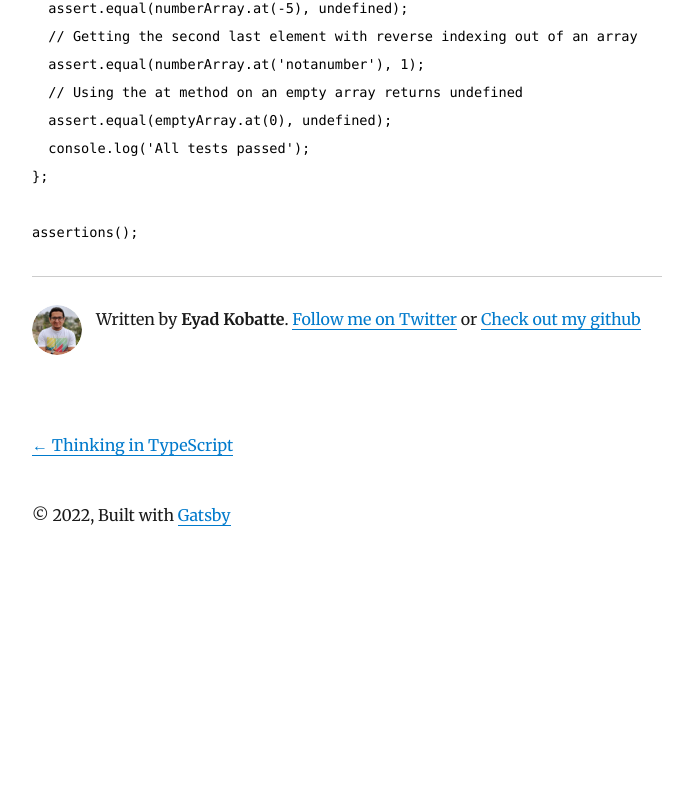
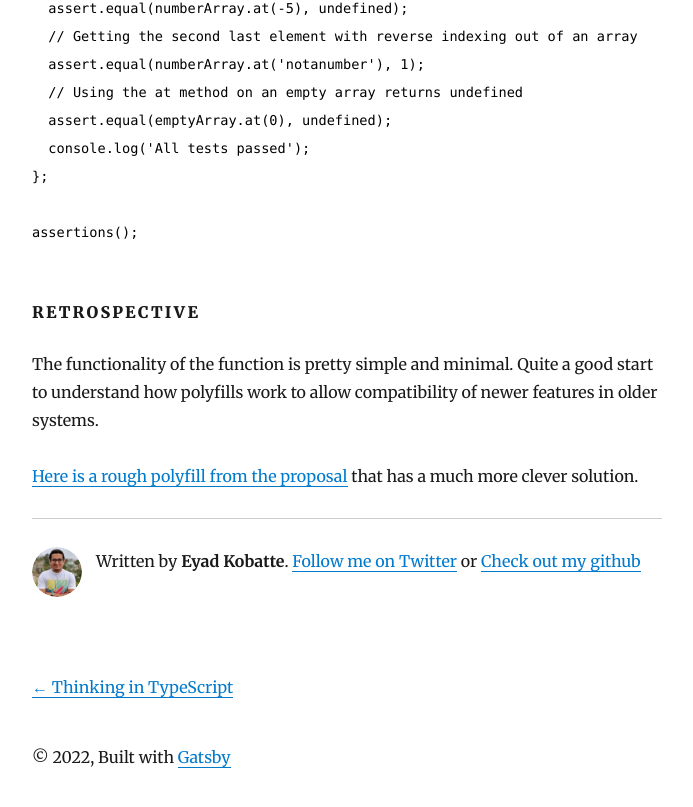
Before and after one commit to eyadkobatte/personal-blog, a Gatsby site: page /reinventing-the-wheel-01-array-at/ in a window 1280 px wide. Shown: the part 2943-3750 px from the top of the page, without its empty margins (293-986 px from the left). Before the commit the page ends 3514 px from the top, so only its background shows below. Built offline with nearby package versions, Linux system fonts and the light colour scheme; Gatsby itself is replaced by a stand-in of ours; some packages are replaced by stand-ins of ours; code samples lack their colours.

Commit message:
add retro

````diff
--- a/content/blog/reinventing-the-wheel-01-array-at/index.md
+++ b/content/blog/reinventing-the-wheel-01-array-at/index.md
@@ -118,3 +118,9 @@ const assertions = () => {
 
 assertions();
 ```
+
+#### Retrospective
+
+The functionality of the function is pretty simple and minimal. Quite a good start to understand how polyfills work to allow compatibility of newer features in older systems.
+
+[Here is a rough polyfill from the proposal](https://github.com/tc39/proposal-relative-indexing-method#polyfill) that has a much more clever solution.
````
